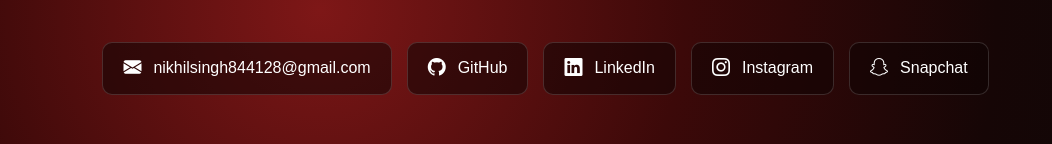
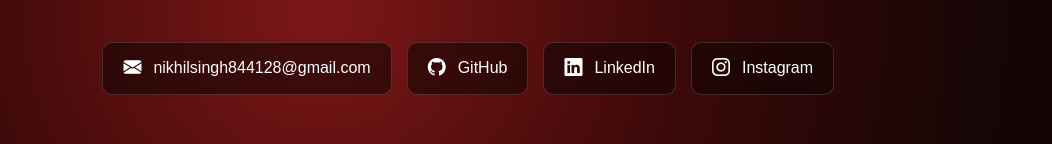
Before and after one commit to nikksinghh/Portfolio, a plain HTML site: page index.html in a window 1280 px wide. Shown: the part 4390-4534 px from the top of the page, without its empty margins (0-1052 px from the left). Drawn offline with nearby package versions, Linux system fonts and the light colour scheme.

Commit message:
update website

```diff
--- a/index.html
+++ b/index.html
@@ -277,10 +277,6 @@
             <i class="bi bi-instagram"></i>
             <span>Instagram</span>
         </a>
-        <a href="https://www.snapchat.com/add/nikkk.14?share_id=0e50GZYlZUM&locale=en-GB" target="_blank">
-            <i class="bi bi-snapchat"></i>
-            <span>Snapchat</span>
-        </a>
     </div>
    <p class="made-by">Made by <span>Nikk</span> ❤️</p>
 </section>
```
Also changed, not shown: 1 other file.
